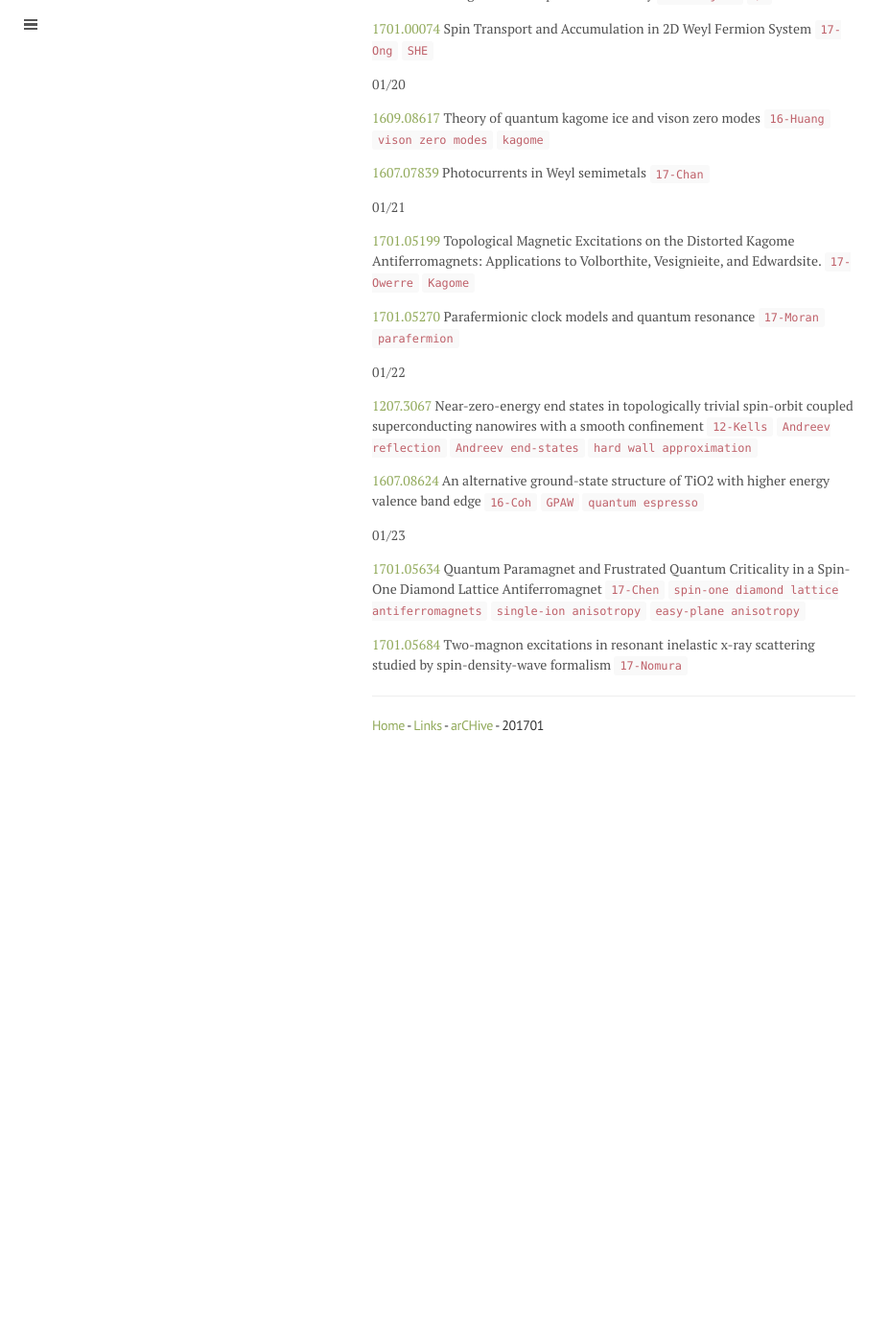
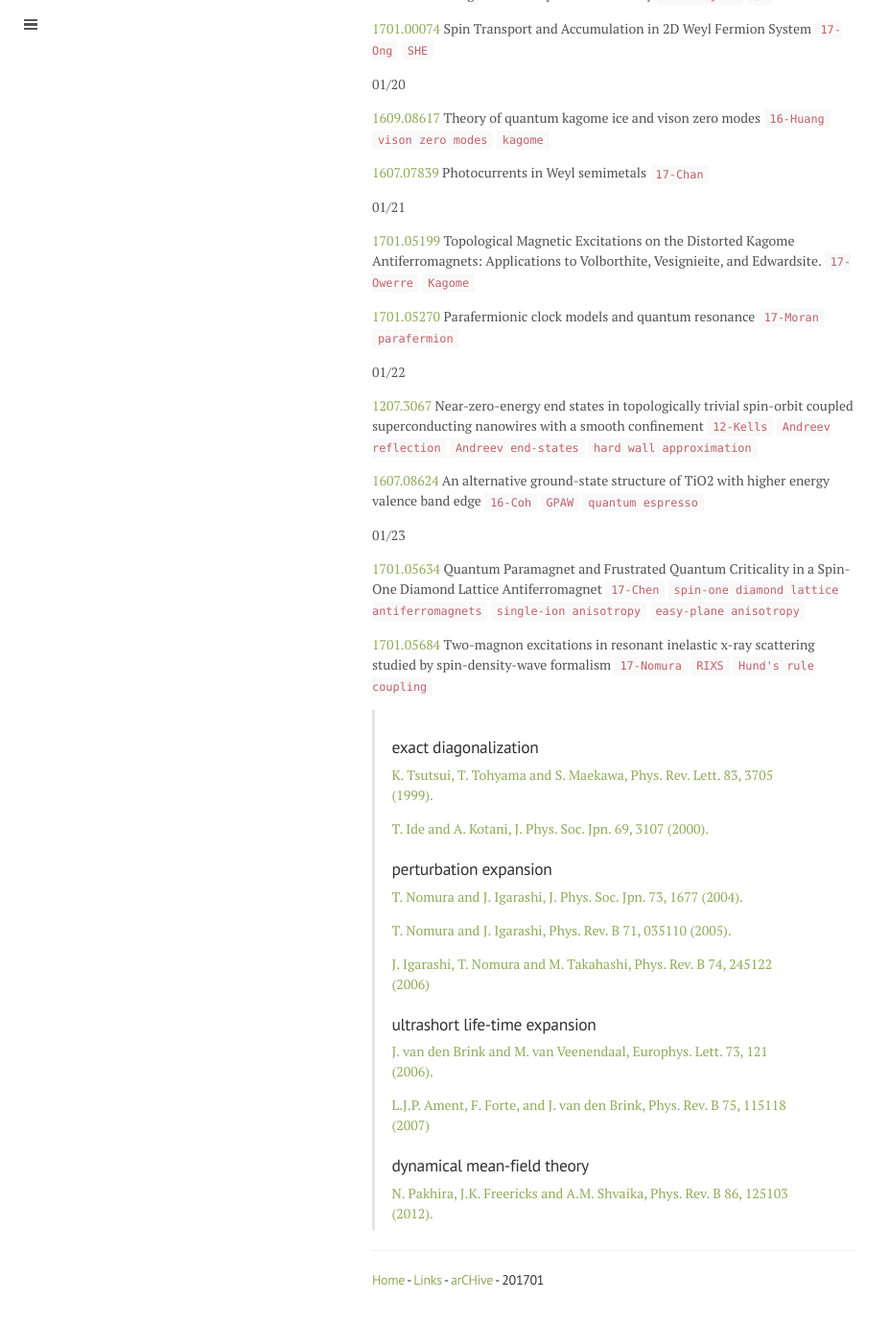
Before and after one commit to qkrwlsghdcjsworlt/work, a Jekyll site: the page built from 201701.md, in a window 1280 px wide and 1400 px high, scrolled down 2863 px. Shown: the top 1379 px of the window at 96% size, without its empty margins (0-927 px from the left). Built offline with Jekyll 4.4.1, drawn with Linux system fonts in a browser that asks for light colours; before the commit the page ends 3684 px from its top, so only the background shows below that.

Commit message:
“update”

```diff
--- a/201701.md
+++ b/201701.md
@@ -145,7 +145,40 @@ Applications to Volborthite, Vesignieite, and Edwardsite. `17-Owerre` `Kagome`
 Lattice Antiferromagnet `17-Chen` `spin-one diamond lattice antiferromagnets` `single-ion anisotropy` `easy-plane anisotropy`
 
 [1701.05684](https://arxiv.org/abs/1701.05684) Two-magnon excitations in resonant inelastic x-ray scattering studied by
-spin-density-wave formalism `17-Nomura`
+spin-density-wave formalism `17-Nomura` `RIXS` `Hund's rule coupling`
+
+>
+### exact diagonalization
+>
+[K. Tsutsui, T. Tohyama and S. Maekawa, Phys. Rev. Lett.
+83, 3705 (1999).](http://journals.aps.org/prl/abstract/10.1103/PhysRevLett.83.3705)
+>
+[T. Ide and A. Kotani, J. Phys. Soc. Jpn. 69, 3107 (2000).](http://journals.jps.jp/doi/abs/10.1143/JPSJ.69.3107)
+>
+### perturbation expansion
+>
+[T. Nomura and J. Igarashi, J. Phys. Soc. Jpn. 73, 1677
+(2004).](http://journals.jps.jp/doi/abs/10.7566/JPSJ.83.064707)
+>
+[T. Nomura and J. Igarashi, Phys. Rev. B 71, 035110
+(2005).](https://journals.aps.org/prb/abstract/10.1103/PhysRevB.71.035110)
+>
+[J. Igarashi, T. Nomura and M. Takahashi, Phys. Rev. B
+74, 245122 (2006)](http://journals.aps.org/prb/abstract/10.1103/PhysRevB.74.245122)
+>
+### ultrashort life-time expansion
+>
+[J. van den Brink and M. van Veenendaal, Europhys. Lett.
+73, 121 (2006).](http://iopscience.iop.org/article/10.1209/epl/i2005-10366-9/meta)
+>
+[L.J.P. Ament, F. Forte, and J. van den Brink, Phys. Rev.
+B 75, 115118 (2007)](http://journals.aps.org/prb/abstract/10.1103/PhysRevB.75.115118)
+>
+### dynamical mean-field theory
+>
+[N. Pakhira, J.K. Freericks and A.M. Shvaika, Phys. Rev.
+B 86, 125103 (2012).](http://journals.aps.org/prb/abstract/10.1103/PhysRevB.86.125103)
+
 
 
 ---
```
